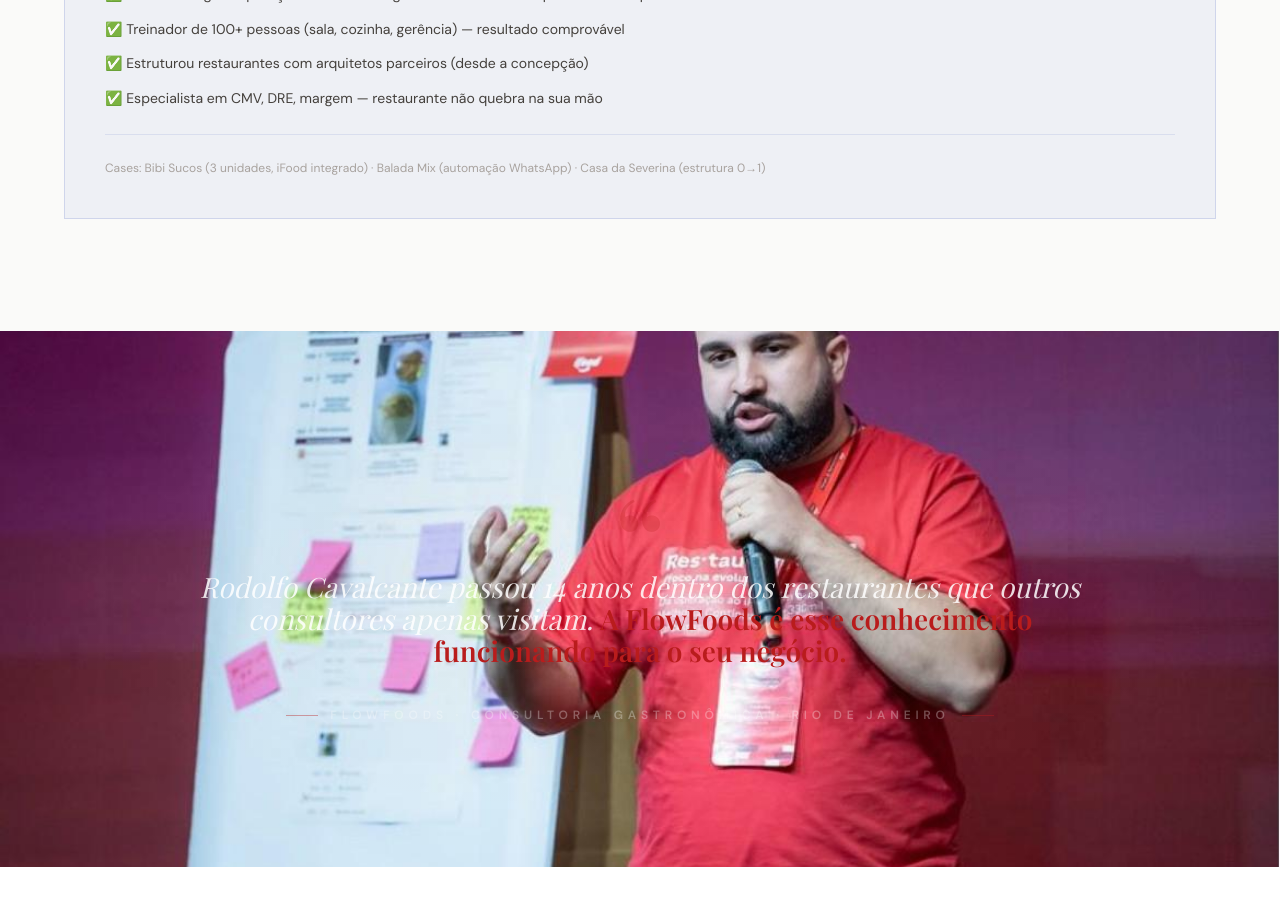
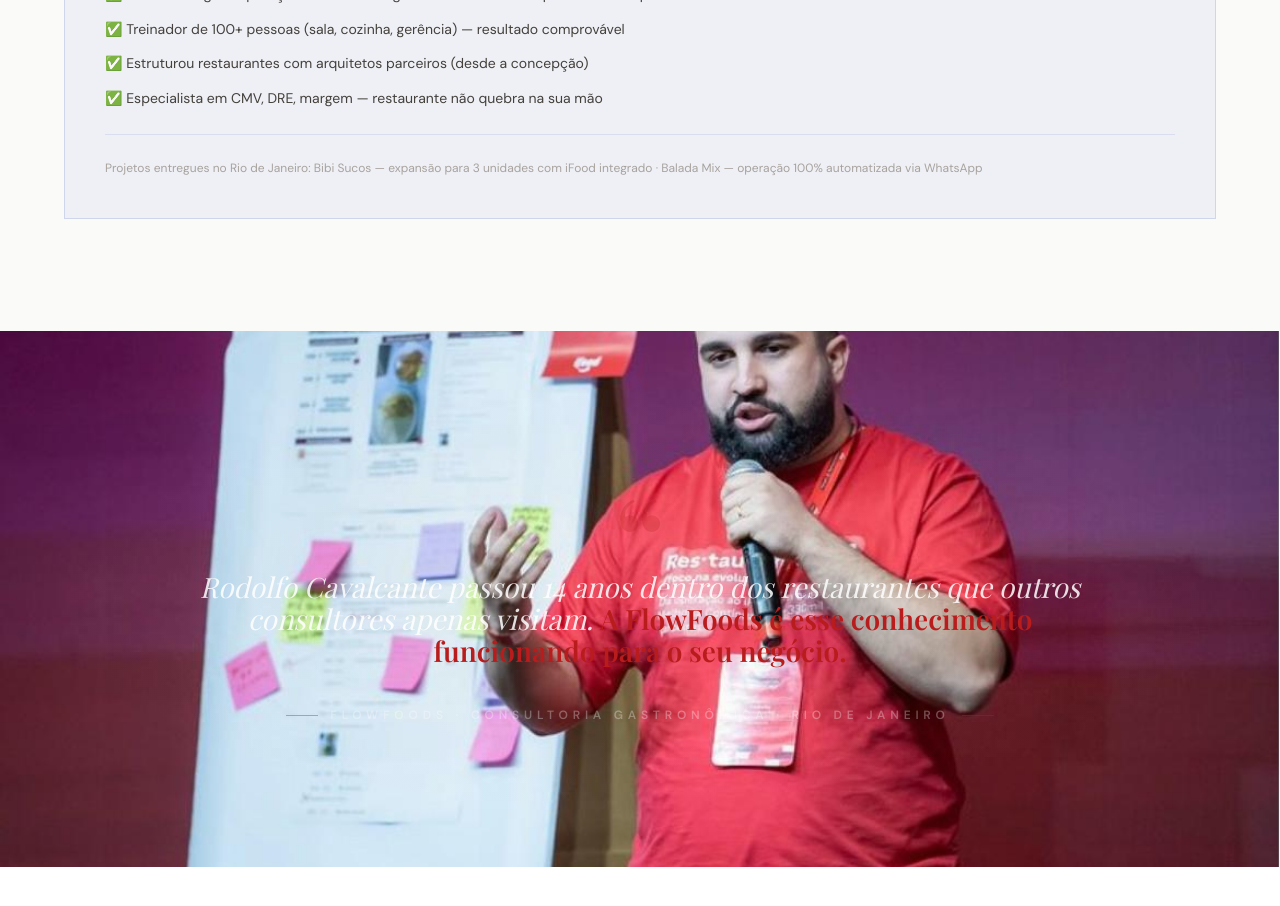
Before and after one commit to Flowfoods/flowfoods, a Next.js app: page / in a window 1280 px wide. Shown: the part 4720-5626 px from the top of the page. Built offline with nearby package versions, Linux system fonts and the light colour scheme.

Commit message:
copy: remove Casa da Severina, melhora texto de cases na credibilidade

```diff
--- a/src/components/Servicos.tsx
+++ b/src/components/Servicos.tsx
@@ -61,7 +61,7 @@ export default function Servicos() {
             ))}
           </ul>
           <p className="text-ink-5 text-xs mt-6 pt-6 border-t border-secondary/10 leading-relaxed">
-            Cases: Bibi Sucos (3 unidades, iFood integrado) · Balada Mix (automação WhatsApp) · Casa da Severina (estrutura 0→1)
+            Projetos entregues no Rio de Janeiro: Bibi Sucos — expansão para 3 unidades com iFood integrado · Balada Mix — operação 100% automatizada via WhatsApp
           </p>
         </div>
 
```
